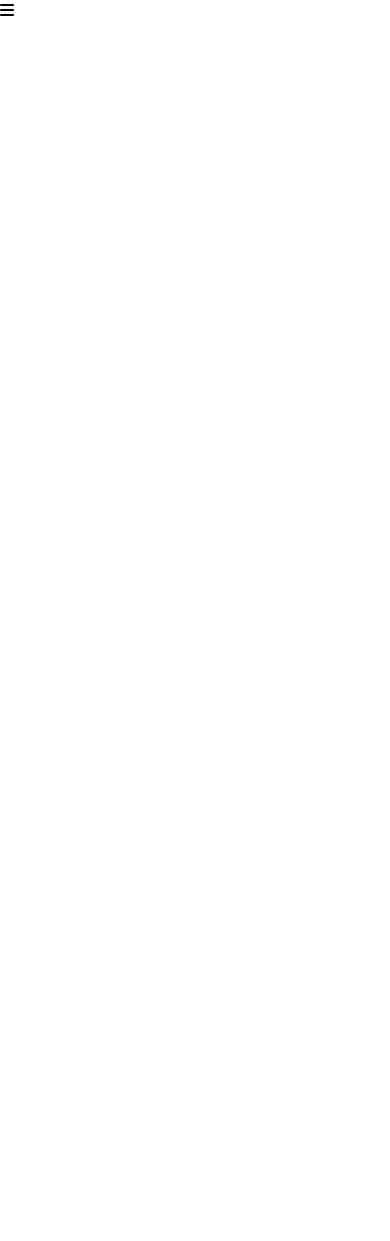
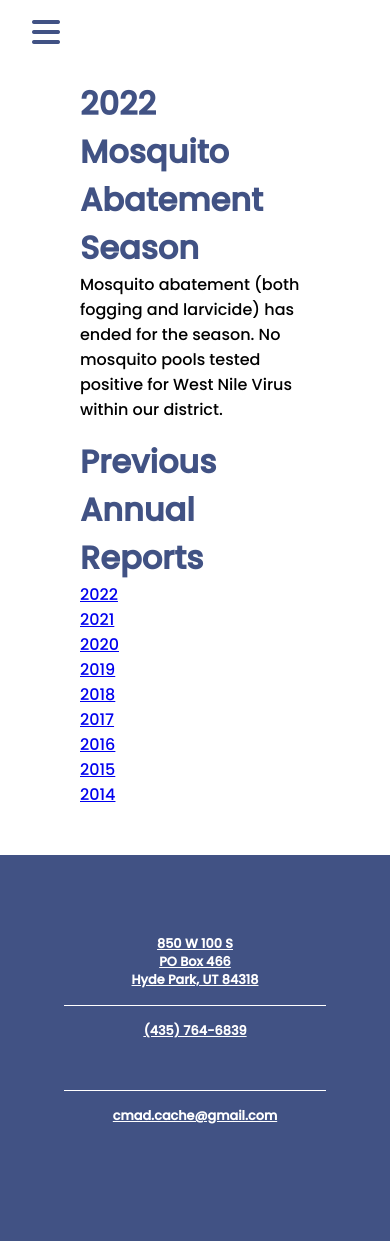
Before and after one commit to marmikmewada/CMADTEST, a plain HTML site: page CMAD/Season.html in a window 390 px wide. Before the commit the page ends 844 px from the top, so only its background shows below. Drawn offline with Linux system fonts and the light colour scheme.

Commit message:
Add files via upload

```diff
--- a/CMAD/Season.css
+++ b/CMAD/Season.css
@@ -118,11 +118,109 @@
 }
 
 /* navbar ends above  */
-
+h1{
+    color: var(--heading-color);
+}
 /* section starts below  */
 .container>.section{
     grid-column: 1/2;
     grid-row: 1/2;
     z-index: 1;
 }
+.section > .top {
+    display: flex;
+    align-items: center;
+  }
+  .section > .top > i {
+    font-size: 2em;
+    margin-left: 1em;
+    padding-top: 1rem;
+    color: var(--heading-color);
+  }
+  .section>.content{
+    padding: 2rem 5rem;
+    display: flex;
+    flex-direction: column;
+    align-items: flex-start;
+    justify-content: center;
+    gap: 1em;
+}
 /* section ends above  */
+
+.footer {
+    padding: 4rem;
+    background-color: var(--heading-color);
+    display: grid;
+    grid-template-columns: 1fr 1fr 1fr;
+    margin-top: 1em;
+  }
+  .footer > div:nth-child(2) {
+    border-left: 1px solid white;
+    border-right: 1px solid white;
+  }
+  .footer > div {
+    padding: 1em;
+  }
+  .footer > div > h1 {
+    color: var(--color1);
+    text-decoration: underline;
+    font-size: 1em;
+  }
+  .footer > .address {
+    grid-column: 1/2;
+  }
+  .footer > .phone {
+    grid-column: 2/3;
+  }
+  .footer > .email {
+    grid-column: 3/-1;
+  }
+  /* footer ends here  */
+
+
+@media only screen and (max-width: 1000px) {
+    .container>.navbar {
+      width: 40%;
+    }
+    .footer {
+        display: grid;
+        grid-template-columns: 1fr;
+        grid-template-rows: 1fr 1fr 1fr;
+      }
+      .footer > .address {
+        grid-row: 1/2;
+        grid-column: 1/2;
+      }
+      .footer>div>h1{
+        font-size: 1.2em;
+
+      }
+      .footer>div{
+        text-align: center;
+      }
+      .footer > div:nth-child(2) {
+        border-top: 1px solid white;
+        border-bottom: 1px solid white;
+        border-left: none;
+        border-right: none;
+      }
+      .footer > .phone {
+        grid-row: 2/3;
+        grid-column: 1/2;
+
+      }
+      .footer > .email {
+        grid-row: 3/-1;
+        grid-column: 1/2;
+      }
+}
+
+
+@media only screen and (max-width: 577px) {
+    .container>.navbar {
+      width: 80%;
+    }
+    .footer>div>h1{
+        font-size: 0.8rem;
+    }
+}
--- a/CMAD/Season.html
+++ b/CMAD/Season.html
@@ -14,7 +14,6 @@
     <title>CMAD</title>
   </head>
   <body>
-
     <!-- container starts here  -->
     <div class="container">
       <!-- navbar starts  -->
@@ -37,9 +36,49 @@
       <!-- navbar ends  -->
       <!-- section starts  -->
       <div class="section">
+        <div class="top">
           <i id="menu-icon" class="fa-solid fa-bars"></i>
         </div>
+
+        <div class="content">
+          <div class="content1">
+            <h1>2022 Mosquito Abatement Season
+            </h1>
+            <p>Mosquito abatement (both fogging and larvicide) has ended for the season. No mosquito pools tested positive for West Nile Virus within our district.</p>
+          </div>
+          <div class="content2">
+            <h1>Previous Annual Reports
+            </h1>
+            <p><span><a href="https://www.cachemosquito.com/pdf/2022%20Annual%20Report.pdf">2022</a></span></p>
+            <p><span><a href="https://www.cachemosquito.com/pdf/2021-annrpt.pdf">2021</a></span></p>
+            <p><span><a href="https://www.cachemosquito.com/pdf/2020-annrpt.pdf">2020</a></span></p>
+            <p><span><a href="https://www.cachemosquito.com/pdf/2019-annrpt.pdf">2019</a></span></p>
+            <p><span><a href="https://www.cachemosquito.com/pdf/2018-annrpt.pdf">2018</a></span></p>
+            <p><span><a href="https://www.cachemosquito.com/pdf/2017AnnRpt.pdf">2017</a></span></p>
+            <p><span><a href="https://www.cachemosquito.com/pdf/2016report.pdf">2016</a></span></p>
+            <p><span><a href="https://www.cachemosquito.com/pdf/2015_rpt.pdf">2015</a></span></p>
+            <p><span><a href="https://www.cachemosquito.com/pdf/2014_rpt.pdf">2014</a></span></p>
+          </div>
+          <!-- content 2 ends  -->
+        </div>
+        <!-- content ends  -->
+      </div>
       <!-- section ends  -->
+      <!-- footer starts  -->
+      <div class="footer">
+        <div class="address">
+          <h1>850 W 100 S</h1>
+          <h1>PO Box 466</h1>
+          <h1>Hyde Park, UT 84318</h1>
+        </div>
+        <div class="phone">
+          <h1>(435) 764-6839</h1>
+        </div>
+        <div class="email">
+          <h1>cmad.cache@gmail.com</h1>
+        </div>
+      </div>
+      <!-- footer ends  -->
     </div>
     <!-- container ends  -->
 
```
Lines whose indentation alone changed are shown as unchanged.
